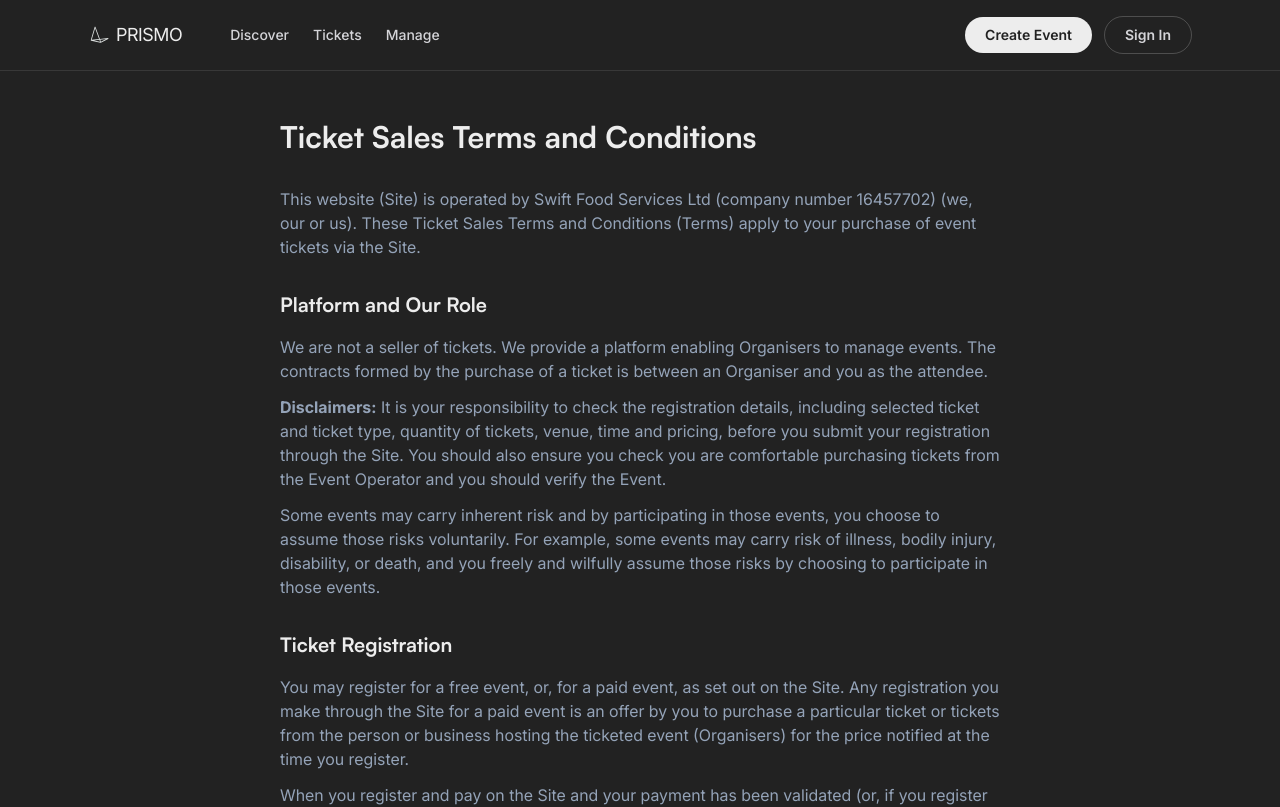
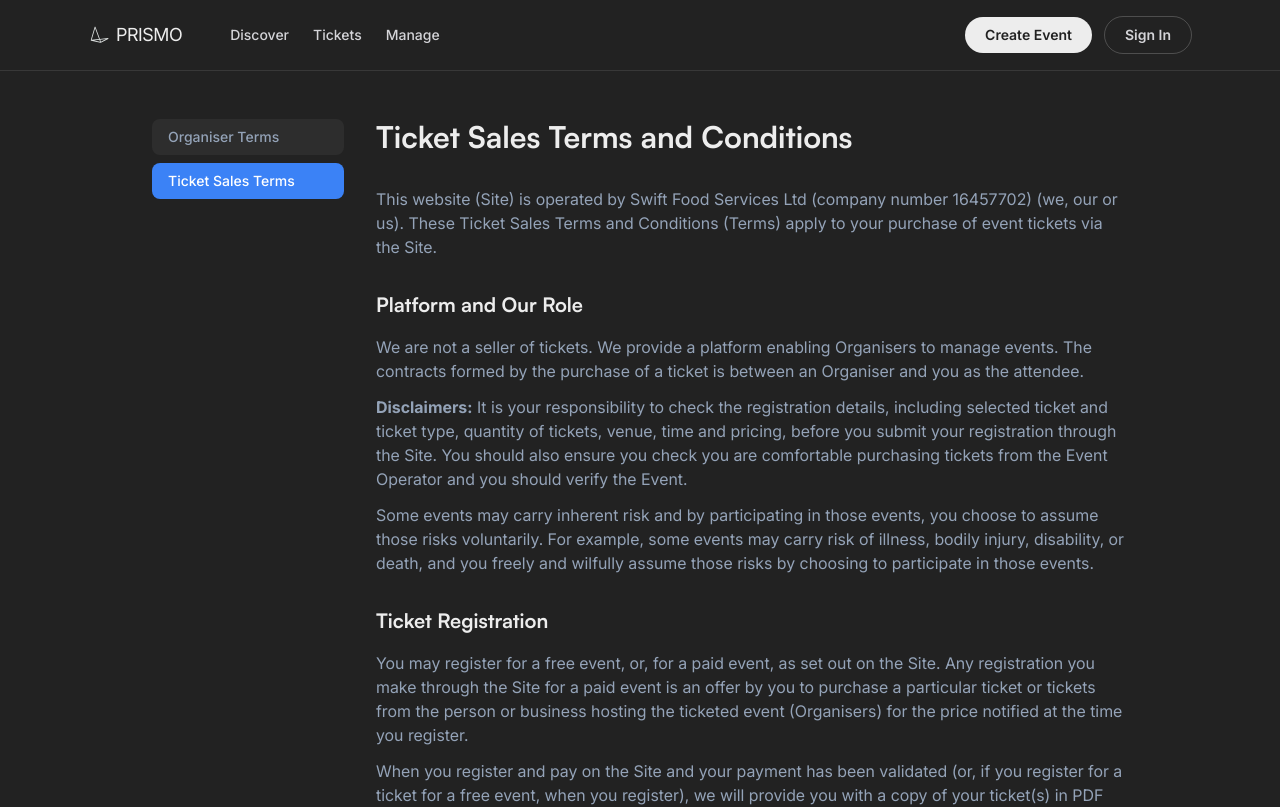
Before and after one commit to Swift-Food/events-website, a Next.js app: page /ticket-terms in a window 1280 px wide. Shown: the top 807 px of the page. Built offline with nearby package versions, Linux system fonts and the light colour scheme; no server answers.

Commit message:
Added easy navigation between terms

```diff
--- a/src/app/organizer-terms/page.tsx
+++ b/src/app/organizer-terms/page.tsx
@@ -1,4 +1,5 @@
 import { Metadata } from "next";
+import Link from "next/link";
 
 export const metadata: Metadata = {
   title: "Organiser Terms and Conditions | Prismo",
@@ -8,12 +9,30 @@ export const metadata: Metadata = {
 export default function OrganizerTermsPage() {
   return (
     <div className="min-h-screen bg-background">
-      <div className="mx-auto max-w-3xl px-4 sm:px-6 py-12">
-        <h1 className="text-3xl font-bold text-foreground mb-8">
-          Organiser Terms and Conditions
-        </h1>
+      <div className="mx-auto max-w-5xl px-4 sm:px-6 py-12">
+        <div className="flex flex-col lg:flex-row gap-8">
+          {/* Side Navigation */}
+          <nav className="lg:w-48 shrink-0">
+            <div className="flex flex-row lg:flex-col gap-2 lg:sticky lg:top-24">
+              <span className="rounded-lg bg-primary px-4 py-2 text-sm font-medium text-white">
+                Organiser Terms
+              </span>
+              <Link
+                href="/ticket-terms"
+                className="rounded-lg bg-white/5 px-4 py-2 text-sm font-medium text-muted-foreground hover:bg-white/10 hover:text-foreground transition-colors"
+              >
+                Ticket Sales Terms
+              </Link>
+            </div>
+          </nav>
 
-        <div className="prose prose-invert max-w-none space-y-8 text-foreground/90">
+          {/* Content */}
+          <div className="flex-1 max-w-3xl">
+            <h1 className="text-3xl font-bold text-foreground mb-8">
+              Organiser Terms and Conditions
+            </h1>
+
+            <div className="prose prose-invert max-w-none space-y-8 text-foreground/90">
           <p className="text-muted-foreground">
             This website (Site) is operated by Swift Food Services Ltd (company number 16457702) (we, our or us).
             These Ticket Sales Terms and Conditions (Terms) apply to your use of our platform to create, manage and
@@ -485,6 +504,8 @@ export default function OrganizerTermsPage() {
             <p className="text-sm text-muted-foreground">Last update: 19 December 2025</p>
             <p className="text-sm text-muted-foreground mt-1">&copy; LegalVision Law UK Ltd</p>
           </div>
+            </div>
+          </div>
         </div>
       </div>
     </div>
--- a/src/app/ticket-terms/page.tsx
+++ b/src/app/ticket-terms/page.tsx
@@ -1,4 +1,5 @@
 import { Metadata } from "next";
+import Link from "next/link";
 
 export const metadata: Metadata = {
   title: "Ticket Sales Terms and Conditions | Prismo",
@@ -8,12 +9,30 @@ export const metadata: Metadata = {
 export default function TicketTermsPage() {
   return (
     <div className="min-h-screen bg-background">
-      <div className="mx-auto max-w-3xl px-4 sm:px-6 py-12">
-        <h1 className="text-3xl font-bold text-foreground mb-8">
-          Ticket Sales Terms and Conditions
-        </h1>
+      <div className="mx-auto max-w-5xl px-4 sm:px-6 py-12">
+        <div className="flex flex-col lg:flex-row gap-8">
+          {/* Side Navigation */}
+          <nav className="lg:w-48 shrink-0">
+            <div className="flex flex-row lg:flex-col gap-2 lg:sticky lg:top-24">
+              <Link
+                href="/organizer-terms"
+                className="rounded-lg bg-white/5 px-4 py-2 text-sm font-medium text-muted-foreground hover:bg-white/10 hover:text-foreground transition-colors"
+              >
+                Organiser Terms
+              </Link>
+              <span className="rounded-lg bg-primary px-4 py-2 text-sm font-medium text-white">
+                Ticket Sales Terms
+              </span>
+            </div>
+          </nav>
 
-        <div className="prose prose-invert max-w-none space-y-8 text-foreground/90">
+          {/* Content */}
+          <div className="flex-1 max-w-3xl">
+            <h1 className="text-3xl font-bold text-foreground mb-8">
+              Ticket Sales Terms and Conditions
+            </h1>
+
+            <div className="prose prose-invert max-w-none space-y-8 text-foreground/90">
           <p className="text-muted-foreground">
             This website (Site) is operated by Swift Food Services Ltd (company number 16457702) (we, our or us).
             These Ticket Sales Terms and Conditions (Terms) apply to your purchase of event tickets via the Site.
@@ -352,6 +371,8 @@ export default function TicketTermsPage() {
             <p className="text-sm text-muted-foreground">Last update: 15 December 2025</p>
             <p className="text-sm text-muted-foreground mt-1">&copy; LegalVision Law UK Ltd</p>
           </div>
+            </div>
+          </div>
         </div>
       </div>
     </div>
```
